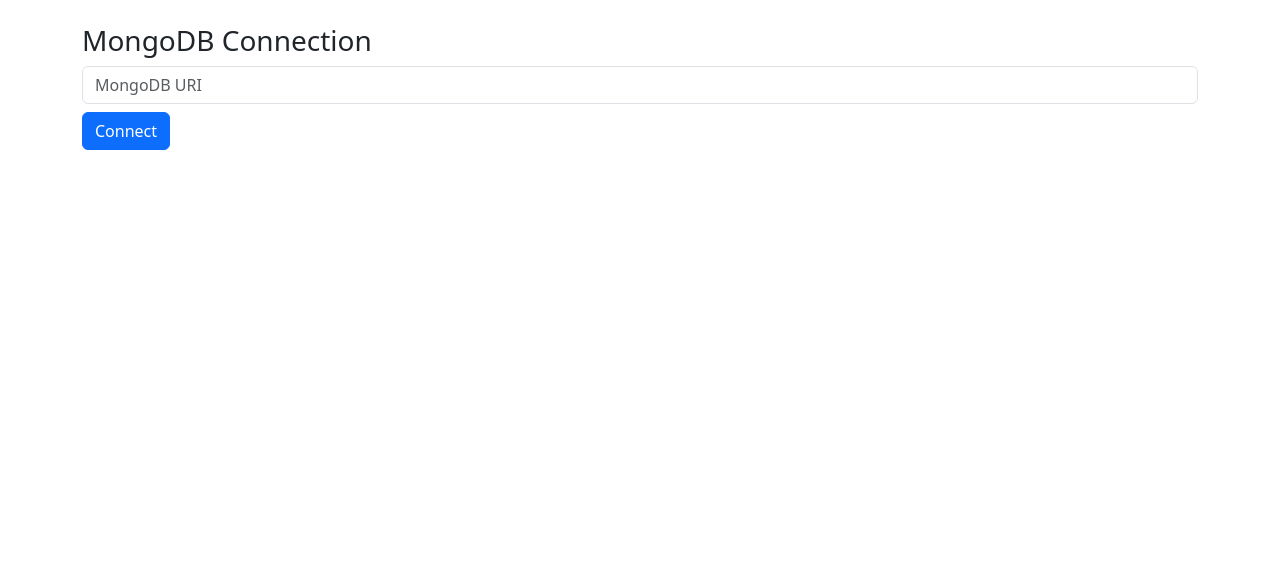
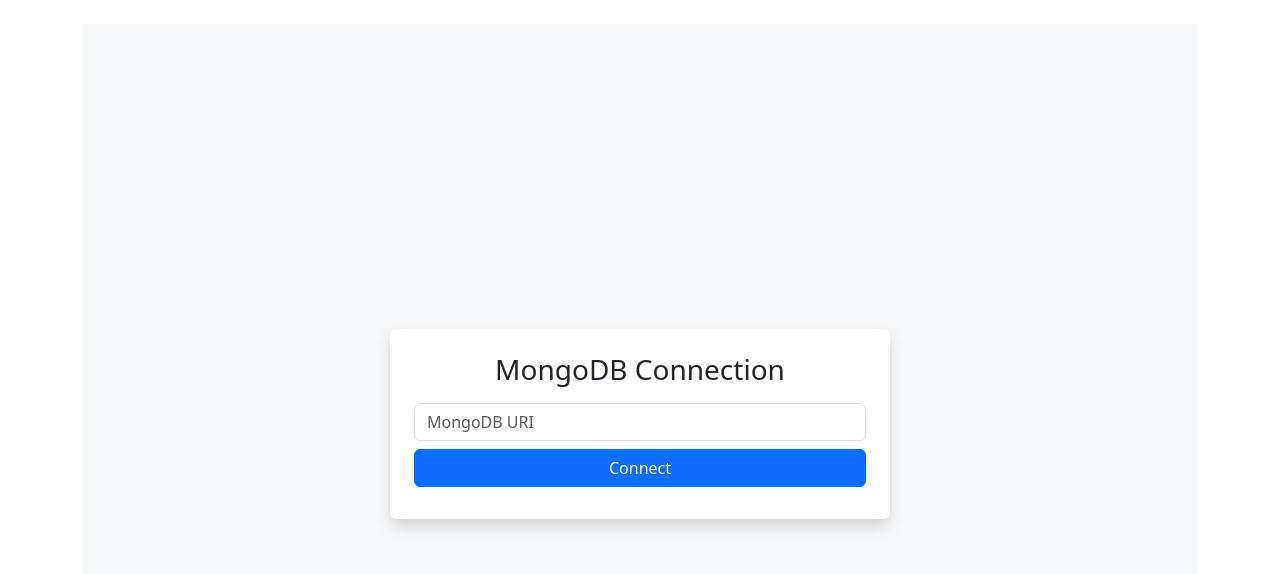
Before and after one commit to ARK2K/mongo-crud-app, a React (Vite) app in the folder client/: page / in a window 1280 px wide. Shown: the top 574 px of the page. Built offline with nearby package versions, Linux system fonts and the light colour scheme; no server answers.

Commit message:
Refactor ConnectionForm layout for improved structure and styling

```diff
--- a/client/src/components/ConnectionForm.jsx
+++ b/client/src/components/ConnectionForm.jsx
@@ -32,7 +32,6 @@
         collectionName: newCollection.trim(),
         initialDoc: doc,
       });
-      // Refresh collections
       const res = await axios.post(`${import.meta.env.VITE_BACKEND_URL}/api/connect`, { uri });
       setConnectionInfo({ uri, collections: res.data.collections });
     } catch (err) {
@@ -41,8 +40,9 @@
   };
 
   return (
-    <div>
-      <h3>MongoDB Connection</h3>
+    <div className="d-flex justify-content-center align-items-center min-vh-100 bg-light">
+      <div className="p-4 rounded shadow bg-white" style={{ maxWidth: '500px', width: '100%' }}>
+        <h3 className="mb-3 text-center">MongoDB Connection</h3>
         <input
           type="password"
           className="form-control mb-2"
@@ -50,7 +50,7 @@
           value={uri}
           onChange={e => setUri(e.target.value)}
         />
-      <button className="btn btn-primary" onClick={handleConnect}>
+        <button className="btn btn-primary w-100" onClick={handleConnect}>
           Connect
         </button>
         <div className="text-danger mt-2">{message}</div>
@@ -71,12 +71,13 @@
               onChange={e => setInitialDoc(e.target.value)}
               placeholder="Initial document JSON"
             />
-          <button className="btn btn-success" onClick={handleInit}>
+            <button className="btn btn-success w-100" onClick={handleInit}>
               Create Collection
             </button>
           </div>
         )}
       </div>
+    </div>
   );
 };
 
```
Lines whose indentation alone changed are shown as unchanged.
